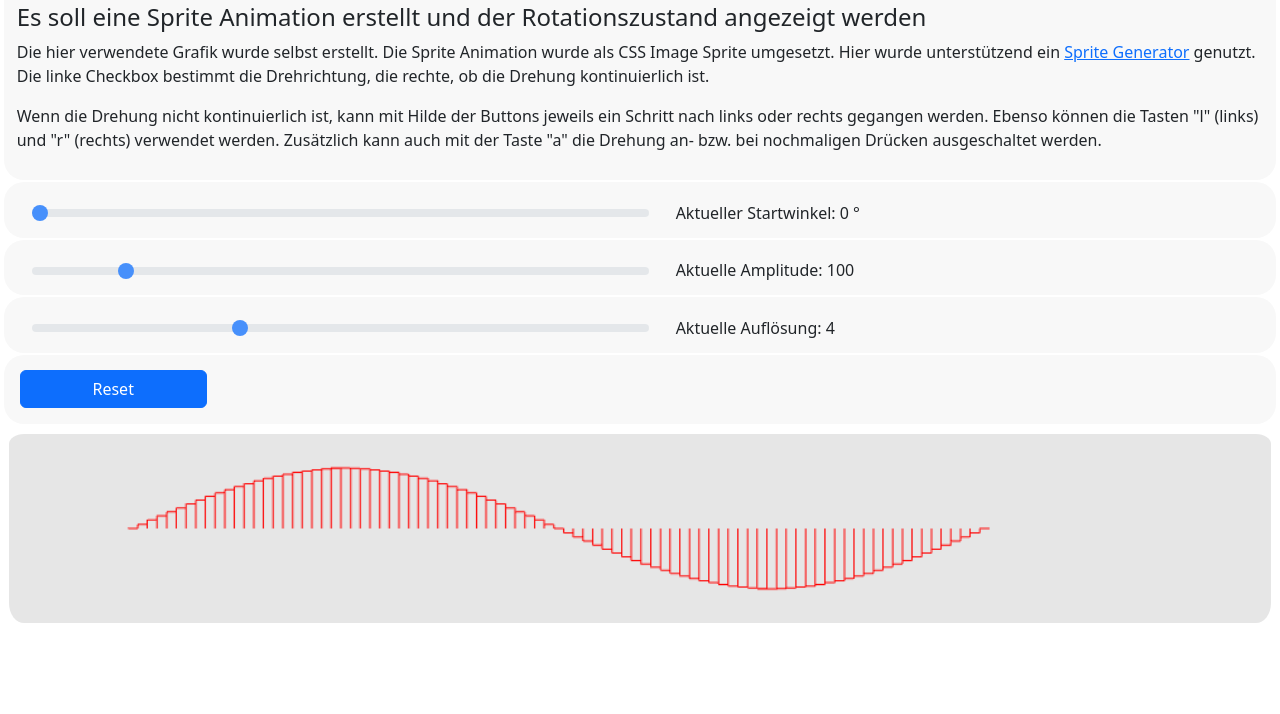
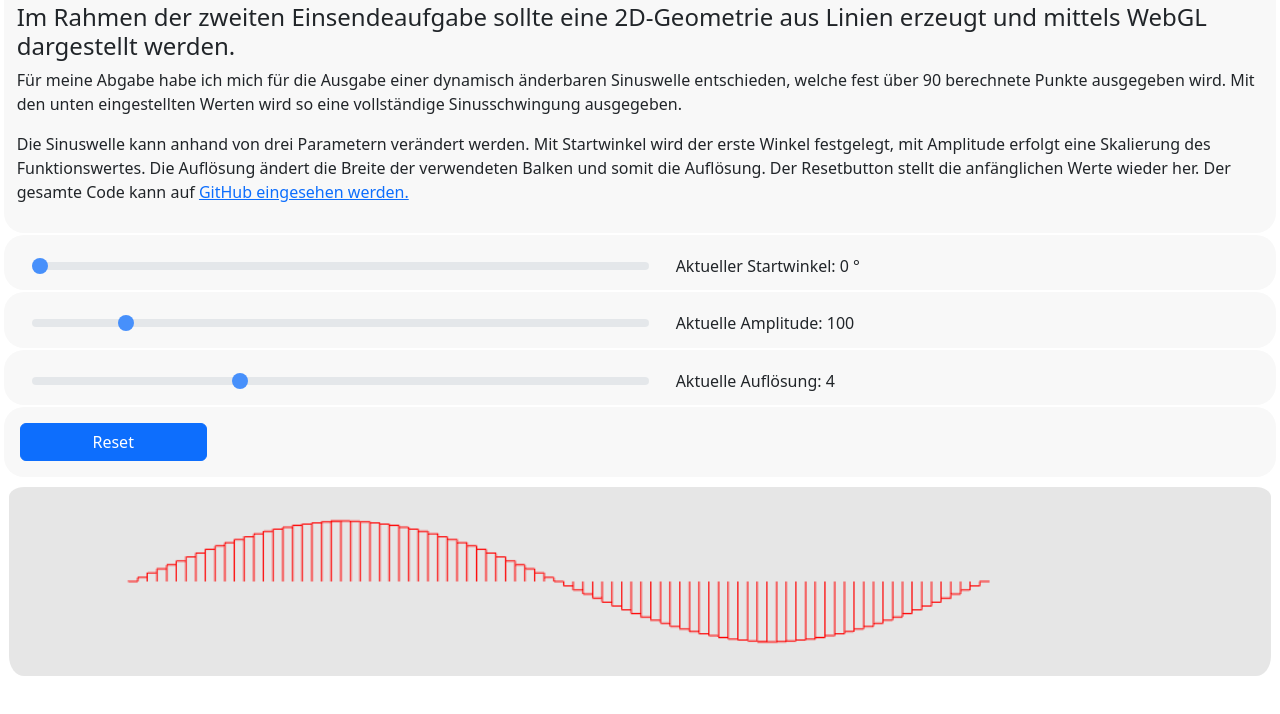
Before and after one commit to ChristianKitte/GvtInteractiveSinusWave, a plain HTML site: page index.html in a window 1280 px wide. Shown: the part 70-784 px from the top of the page. Drawn offline with nearby package versions, Linux system fonts and the light colour scheme.

Commit message:
Text index.html angepasst auf EA2. Patch für Firefox zur Implementierung von Reset.

```diff
--- a/index.html
+++ b/index.html
@@ -16,17 +16,21 @@
 <div id="layout">
     <div id="caption">
         <h1>EA 2 - Interaktive Sinuswelle</h1>
-        <h4>Es soll eine Sprite Animation erstellt und der Rotationszustand angezeigt werden</h4>
+        <h4>Im Rahmen der zweiten Einsendeaufgabe sollte eine 2D-Geometrie aus Linien erzeugt und mittels WebGL
+            dargestellt werden.</h4>
 
-        <p>Die hier verwendete Grafik wurde selbst erstellt. Die Sprite Animation wurde als CSS Image Sprite
-            umgesetzt. Hier wurde unterstützend ein
-            <a href="https://www.toptal.com/developers/css/sprite-generator/" target="_blank">Sprite Generator</a>
-            genutzt. Die linke Checkbox bestimmt die Drehrichtung, die rechte, ob die Drehung kontinuierlich ist.
+        <p>Für meine Abgabe habe ich mich für die Ausgabe einer dynamisch änderbaren Sinuswelle entschieden,
+            welche fest über 90 berechnete Punkte ausgegeben wird. Mit den unten eingestellten Werten wird so
+            eine vollständige Sinusschwingung ausgegeben.
         </p>
 
-        <p>Wenn die Drehung nicht kontinuierlich ist, kann mit Hilde der Buttons jeweils ein Schritt nach links
-            oder rechts gegangen werden. Ebenso können die Tasten "l" (links) und "r" (rechts) verwendet werden.
-            Zusätzlich kann auch mit der Taste "a" die Drehung an- bzw. bei nochmaligen Drücken ausgeschaltet werden.
+        <p>Die Sinuswelle kann anhand von drei Parametern verändert werden. Mit Startwinkel wird der erste Winkel
+            festgelegt, mit Amplitude erfolgt eine Skalierung des Funktionswertes. Die Auflösung ändert die Breite
+            der verwendeten Balken und somit die Auflösung. Der Resetbutton stellt die anfänglichen Werte wieder her.
+            Der gesamte Code kann auf
+            <a href="https://github.com/ChristianKitte/GvtInteractiveSinusWave" target="_blank">
+                GitHub eingesehen werden.
+            </a>
         </p>
     </div>
 
--- a/script/main.js
+++ b/script/main.js
@@ -125,7 +125,18 @@ document.getElementById("resolution").oninput = () => {
  * Ladet die Seite neu und refreshed die Anwendung
  */
 document.getElementById("reset").onclick = () => {
-    window.location.reload();
+    // Firefox setzt die Werte bei einem einfachen Reload nicht zurück!
+    document.getElementById("degree").value = 0;
+    document.getElementById("amplitude").value = 100;
+    document.getElementById("resolution").value = 4;
+
+    start_val = parseFloat(document.getElementById("degree").value);
+    y_scale = parseFloat(document.getElementById("amplitude").value);
+    resolution = parseFloat(document.getElementById("resolution").value);
+
+    RefreshWave();
+
+    //window.location.reload();
 }
 
 /**
```
